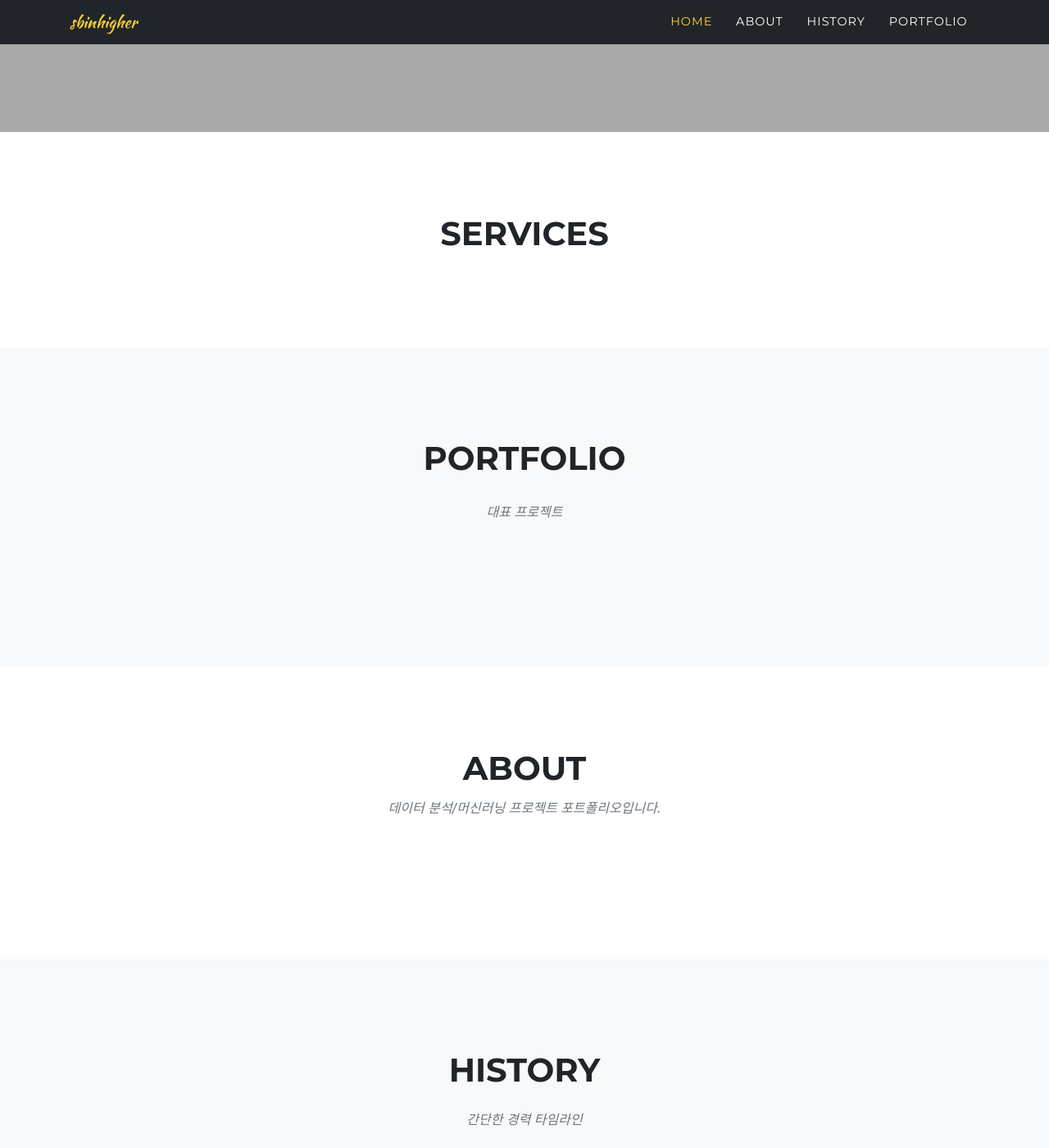
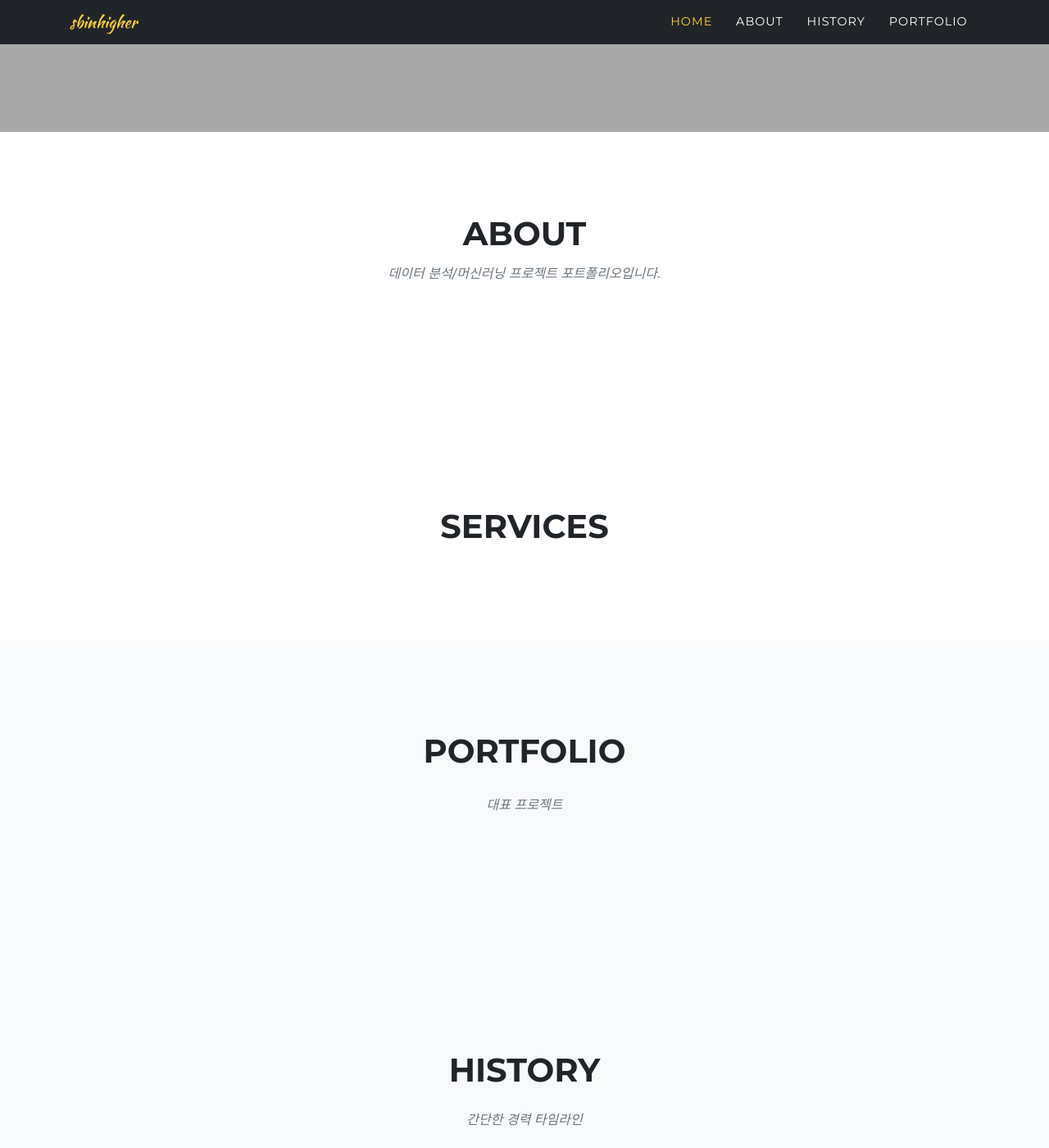
Before and after one commit to sbinhigher/sbinhigher.github.io, a Jekyll site: the page built from index.md, in a window 1280 px wide and 1400 px high, scrolled down 684 px. Shown: the whole window at 82% size. Built offline with Jekyll 4.4.1, drawn with Linux system fonts in a browser that asks for light colours; some web fonts are replaced; part of the change alters nothing that is shown.

```diff
--- a/_layouts/home.html
+++ b/_layouts/home.html
@@ -3,10 +3,12 @@ layout: default
 ---
 {% include navheader.html %}
 
+{% include about.html %}
+
 {% include services.html %}
+
 {% include portfolio_grid.html %}
-{% include about.html %}
+
 {% include timeline.html %}
-{% include team.html %}
-{% include clients.html %}
+
 {% include contact.html %}
```
